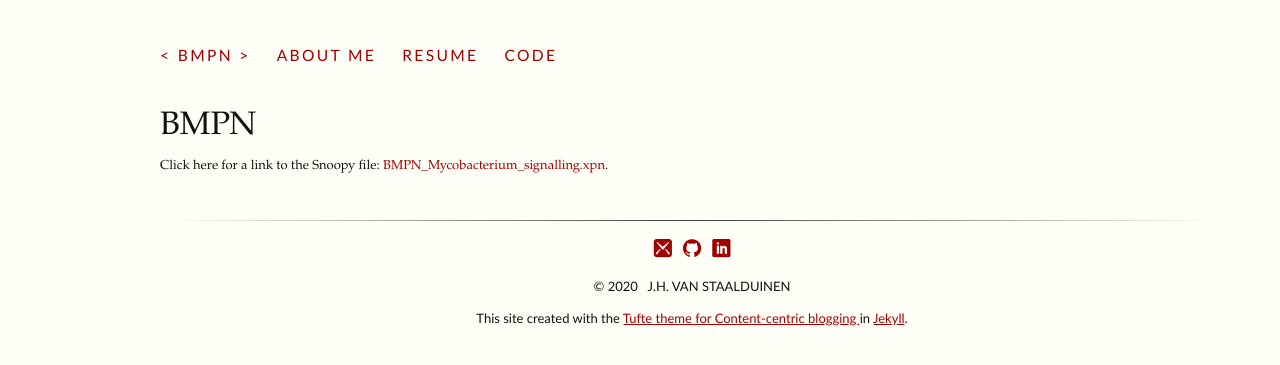
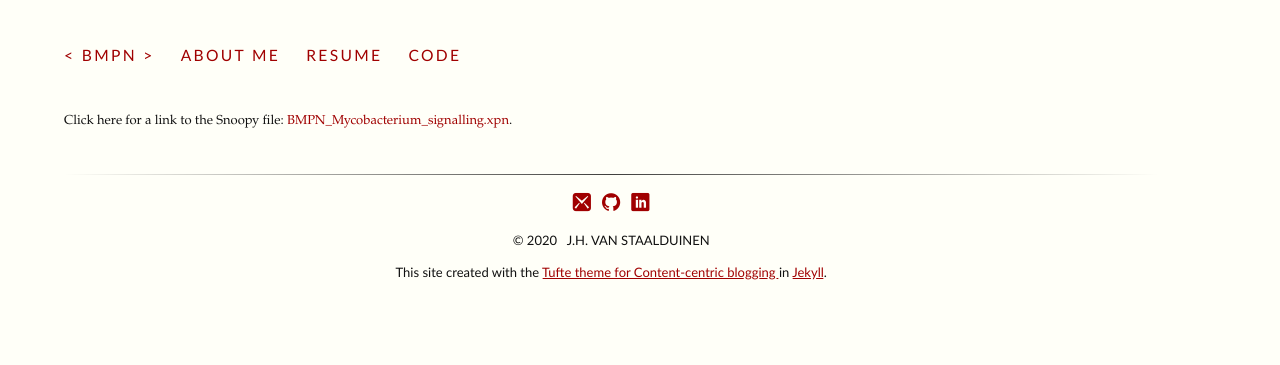
Before and after one commit to jhvanstaalduinen/jhvanstaalduinen.github.io, a Jekyll site: the page built from bmpn.html, in a window 1280 px wide. Shown: the top 365 px of the page. Built offline with Jekyll 4.4.1, drawn with Linux system fonts in a browser that asks for light colours; some web fonts are replaced.

Commit message:
Update bmpn full width

```diff
--- a/bmpn.html
+++ b/bmpn.html
@@ -1,5 +1,5 @@
 ---
-layout: page
+layout: full-width
 title: BMPN
 # Note that this index page uses a full-width layout!
 ---
```
Also changed, not shown: 1 other file.
